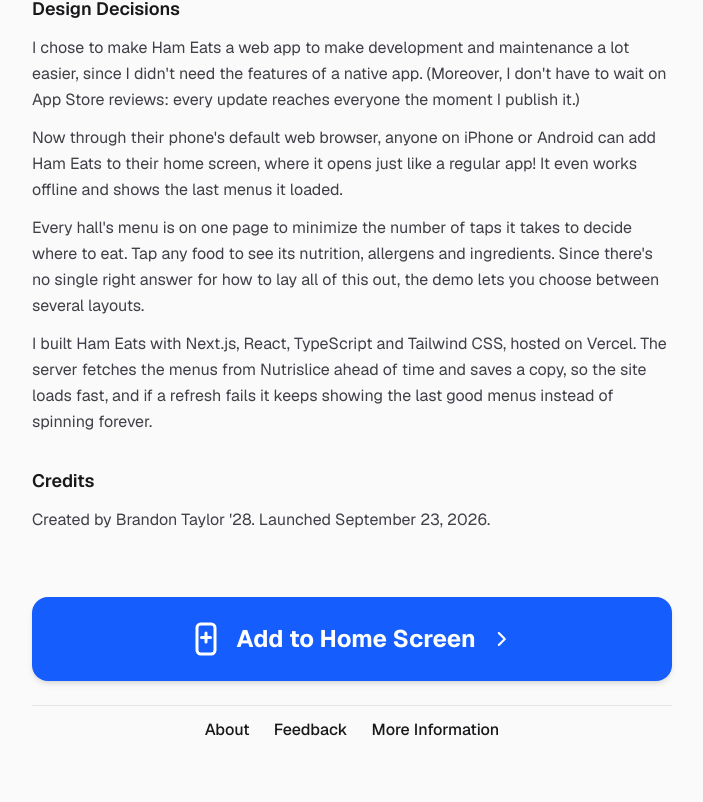
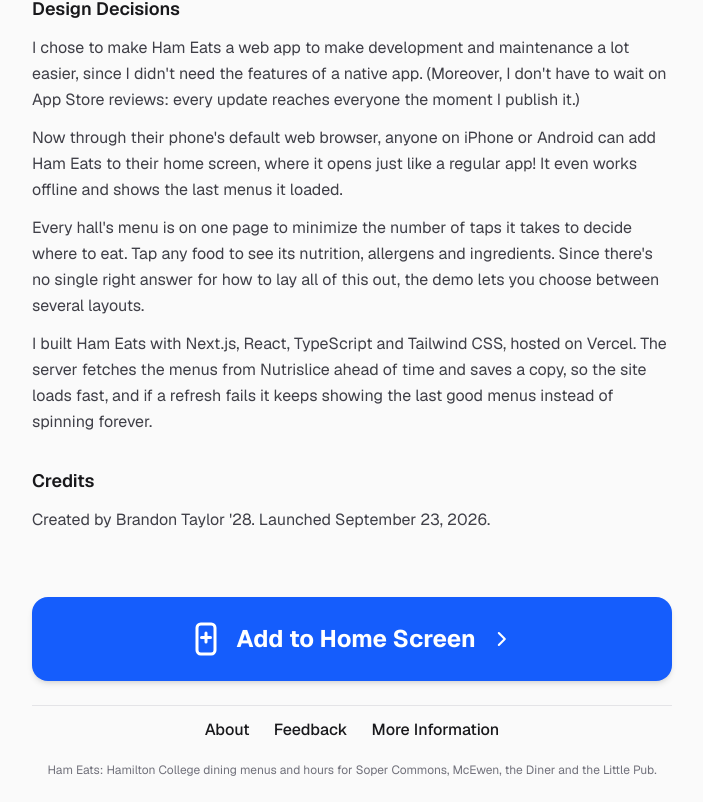
Before and after one commit to HamApps-Club/hameats, a Next.js app in the folder web/: page /about in a window 1280 px wide. Shown: the part 735-1537 px from the top of the page, without its empty margins (288-991 px from the left). Before the commit the page ends 1501 px from the top, so only its background shows below. Built offline with nearby package versions, Linux system fonts and the light colour scheme; no server answers.

Commit message:
SEO: name Hamilton College in the title, description, footer and site name
Searches like "hamilton college dining menu" don't find the site. The home page
renders its menus client-side, so the first HTML Google gets never mentions
Hamilton; the footer line fixes that on every page.

```diff
--- a/web/app/layout.tsx
+++ b/web/app/layout.tsx
@@ -19,13 +19,13 @@ const geistMono = Geist_Mono({
 export const metadata: Metadata = {
   metadataBase: new URL(SITE_URL),
   title: {
-    default: "Ham Eats · Dining Menus & Hours",
+    default: "Ham Eats · Hamilton College Dining Menus & Hours",
     // Other pages set just their own name, e.g. "Dining Hours · Ham Eats".
     template: "%s · Ham Eats",
   },
   description: SITE_DESCRIPTION,
   applicationName: SITE_NAME,
-  keywords: ["Ham Eats", "dining", "menu", "Soper Commons", "McEwen", "Howard Diner", "Little Pub", "dining hours"],
+  keywords: ["Ham Eats", "Hamilton College", "Hamilton College dining", "dining", "menu", "Soper Commons", "McEwen", "Howard Diner", "Little Pub", "dining hours"],
   alternates: { canonical: "/" },
   openGraph: { type: "website", siteName: SITE_NAME, locale: "en_US" },
   twitter: { card: "summary_large_image" },
@@ -38,6 +38,7 @@ const WEBSITE_JSON_LD = JSON.stringify({
   "@context": "https://schema.org",
   "@type": "WebSite",
   name: SITE_NAME,
+  alternateName: ["HamEats", "Ham Eats App"],
   url: SITE_URL,
 });
 
--- a/web/components/SiteFooter.tsx
+++ b/web/components/SiteFooter.tsx
@@ -161,6 +161,11 @@ export function SiteFooter() {
         </a>
       </div>
 
+      {/* Plain text in the page from the first byte, so search engines see what the site is without running the app. */}
+      <p className="pt-3 text-center">
+        Ham Eats: Hamilton College dining menus and hours for Soper Commons, McEwen, the Diner and the Little Pub.
+      </p>
+
       {feedbackOpen && <FeedbackDialog onClose={() => setFeedbackOpen(false)} />}
     </footer>
   );
--- a/web/lib/site.ts
+++ b/web/lib/site.ts
@@ -2,7 +2,7 @@
 export const SITE_URL = "https://www.hameats.app";
 export const SITE_NAME = "Ham Eats";
 export const SITE_DESCRIPTION =
-  "Every dining hall menu and hours: Soper Commons, McEwen, the Diner and the Little Pub, in one place.";
+  "Every Hamilton College dining hall menu and hours: Soper Commons, McEwen, the Diner and the Little Pub, in one place.";
 
 export const FEEDBACK_FORM_URL =
   "https://docs.google.com/forms/d/e/1FAIpQLSfpML07xAkISCgrPiObM3c_yEJUv1_2p0OWrRTv4-1j84XtBQ/viewform";
```
